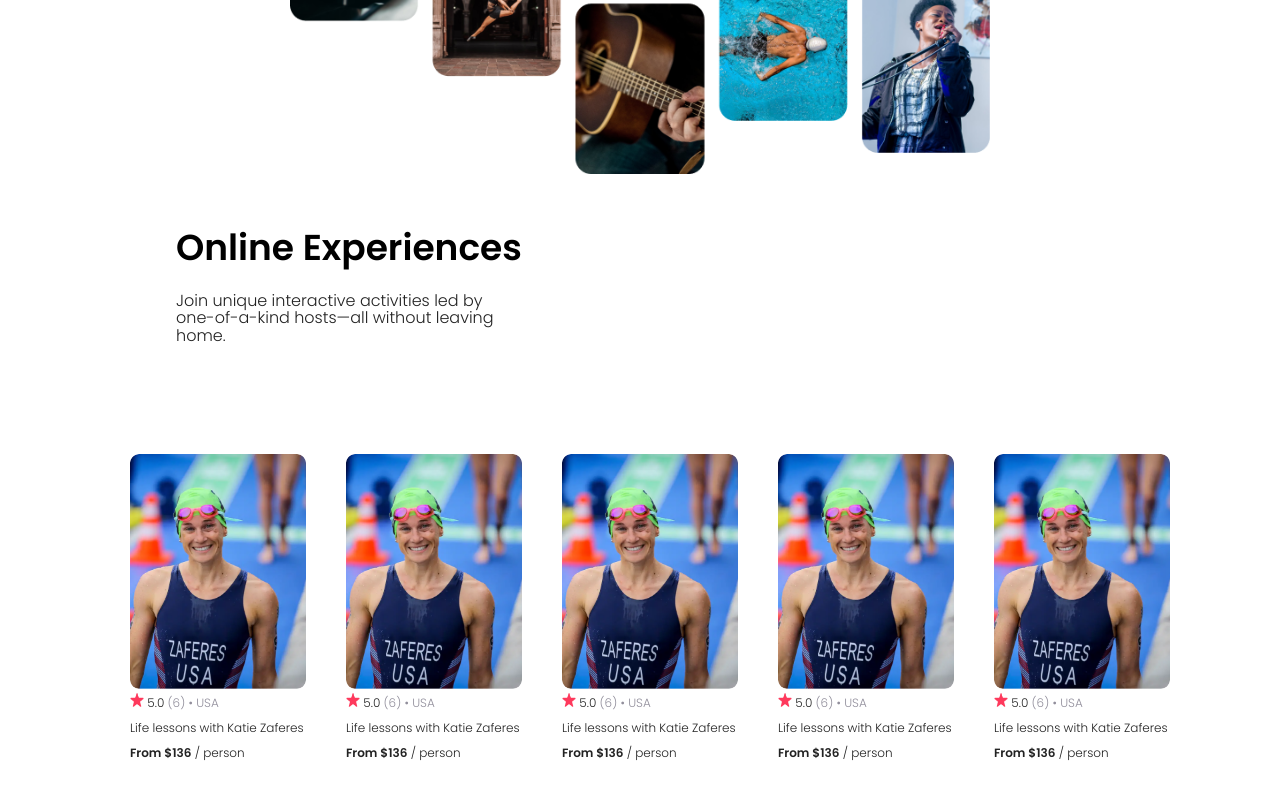
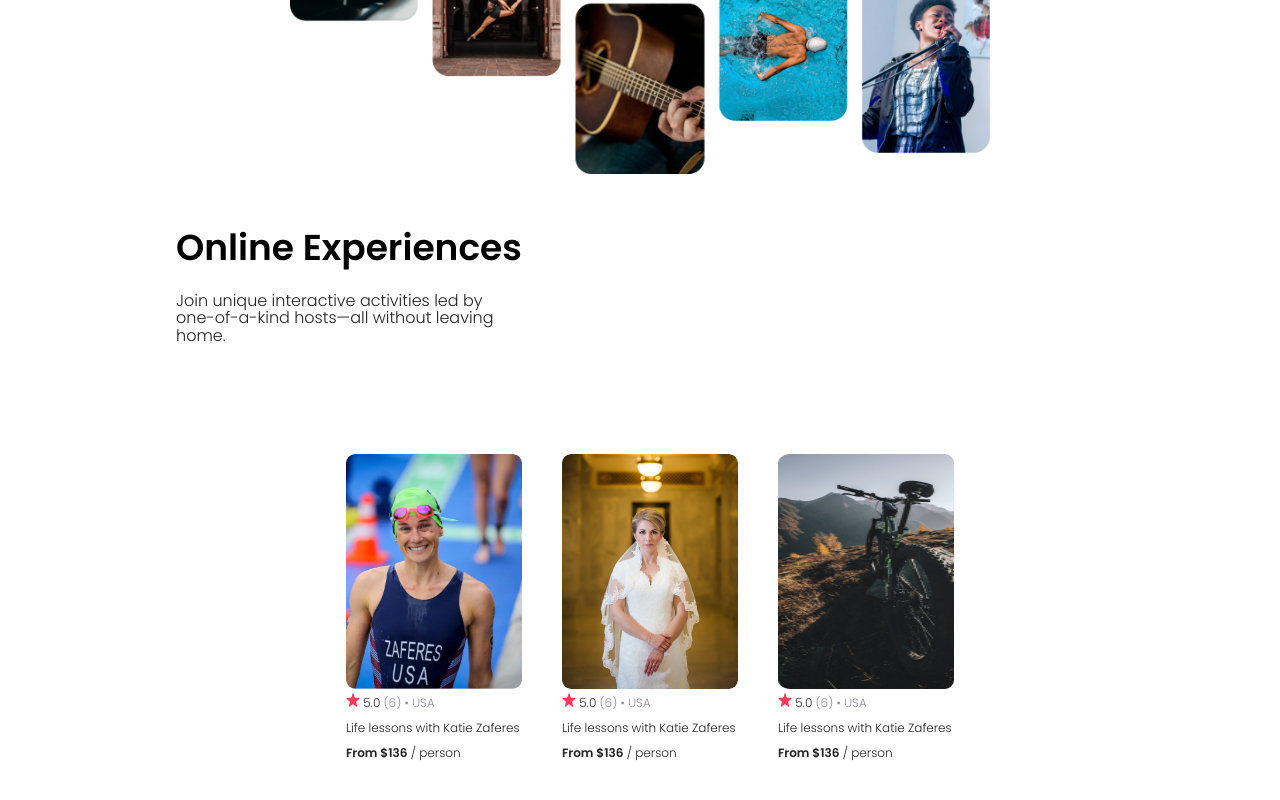
Before and after one commit to alejotsv/AirbnbExperience, a React (Vite) app: page / in a window 1280 px wide. Shown: the part 356-1156 px from the top of the page. Built offline with nearby package versions, Linux system fonts and the light colour scheme.

Commit message:
add props

```diff
--- a/src/components/Card.jsx
+++ b/src/components/Card.jsx
@@ -1,11 +1,11 @@
 import React from 'react';
-import image12 from '../assets/image12.png';
 import star from '../assets/star.png';
 
-const Card = () => {
+const Card = (props) => {
+
   return(
     <div className='card'>
-      <img src={image12} alt='swimmer image' />
+      <img src={props.img} alt='swimmer image' />
       <div className='rating'>
         <h4><img src={star} alt='star' /> 5.0 <em>(6) • USA</em></h4>
       </div>
--- a/src/components/Cards.jsx
+++ b/src/components/Cards.jsx
@@ -1,14 +1,34 @@
 import React from 'react';
 import Card from './Card';
+import star from '../assets/star.png';
+import swimmer from '../assets/image12.png';
+import bike from '../assets/mountain_bike.png';
+import wedding from '../assets/wedding_photography.png';
 
 const Cards = () => {
   return(
     <div className='cards'>
-      <Card />
-      <Card />
-      <Card />
-      <Card />
-      <Card />
+      <Card
+        img={swimmer}
+        rating='5.0'
+        votes='6'
+        description='Life lessons with Katie Zaferes'
+        price='136'
+      />
+      <Card
+        img={wedding}
+        rating='5.0'
+        votes='30'
+        description='Learn wedding photography'
+        price='125'
+      />
+      <Card
+        img={bike}
+        rating='4.5'
+        votes='2'
+        description='Group Mountain Biking'
+        price='50'
+      />
     </div>
   )
 }
```
Also changed, not shown: src/assets/mountain_bike.png (added), src/assets/wedding_photography.png (added).
